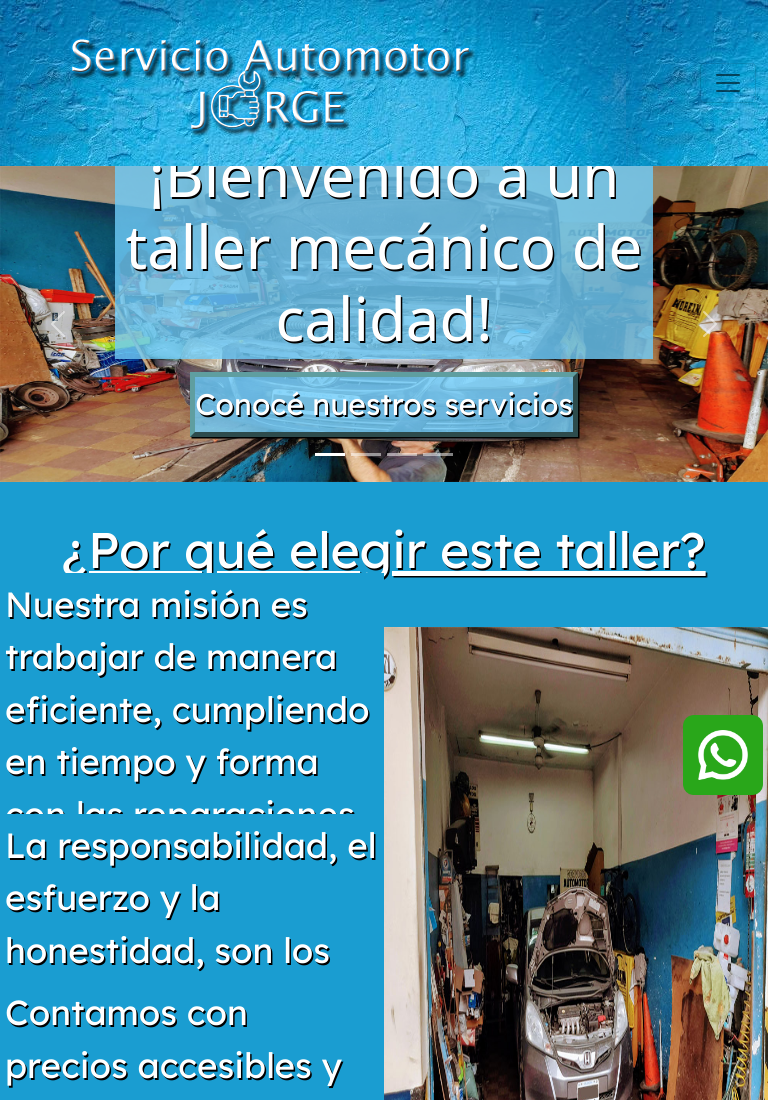
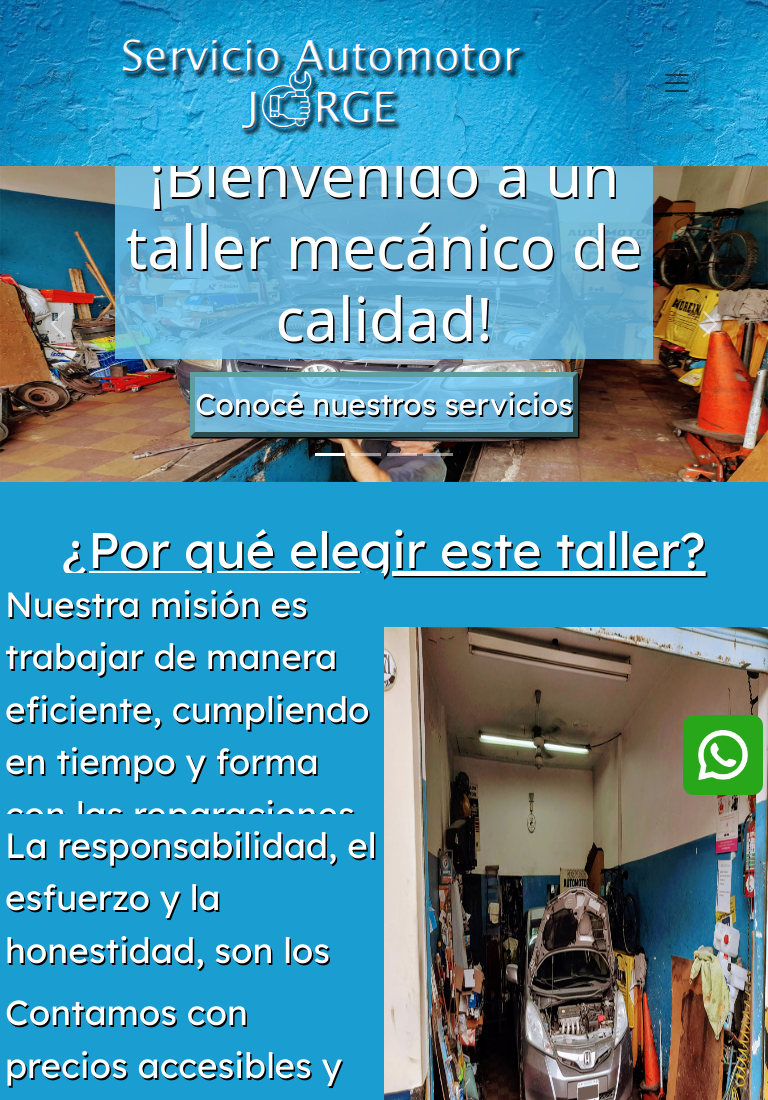
Before and after one commit to JPezzo/tallermecanico-jordanpezzo, a website: page index.html in a window 768 px wide. Shown: the top 1100 px of the page. Drawn offline with nearby package versions, Linux system fonts and the light colour scheme.

Commit message:
Probando media queries

```diff
--- a/scss/components/_header.scss
+++ b/scss/components/_header.scss
@@ -77,3 +77,14 @@ div.collapse.navbar-collapse#navbarSupportedContent ul.navbar-nav.me-auto.mb-2.m
     transform: scale(1.05);
     transition: all 1s ease;
 }
+
+@media screen and (min-width: 481px) and (max-width: 980px) {
+
+    header nav.navbar.navbar-expand-lg.navbar-light.bg-light.background-navbar div.container-fluid {
+        display: flex;
+        flex-direction: row;
+        flex-wrap: nowrap;
+        justify-content: space-around;
+    }
+
+}
```
Also changed, not shown: css/style.css, 1 other file.
